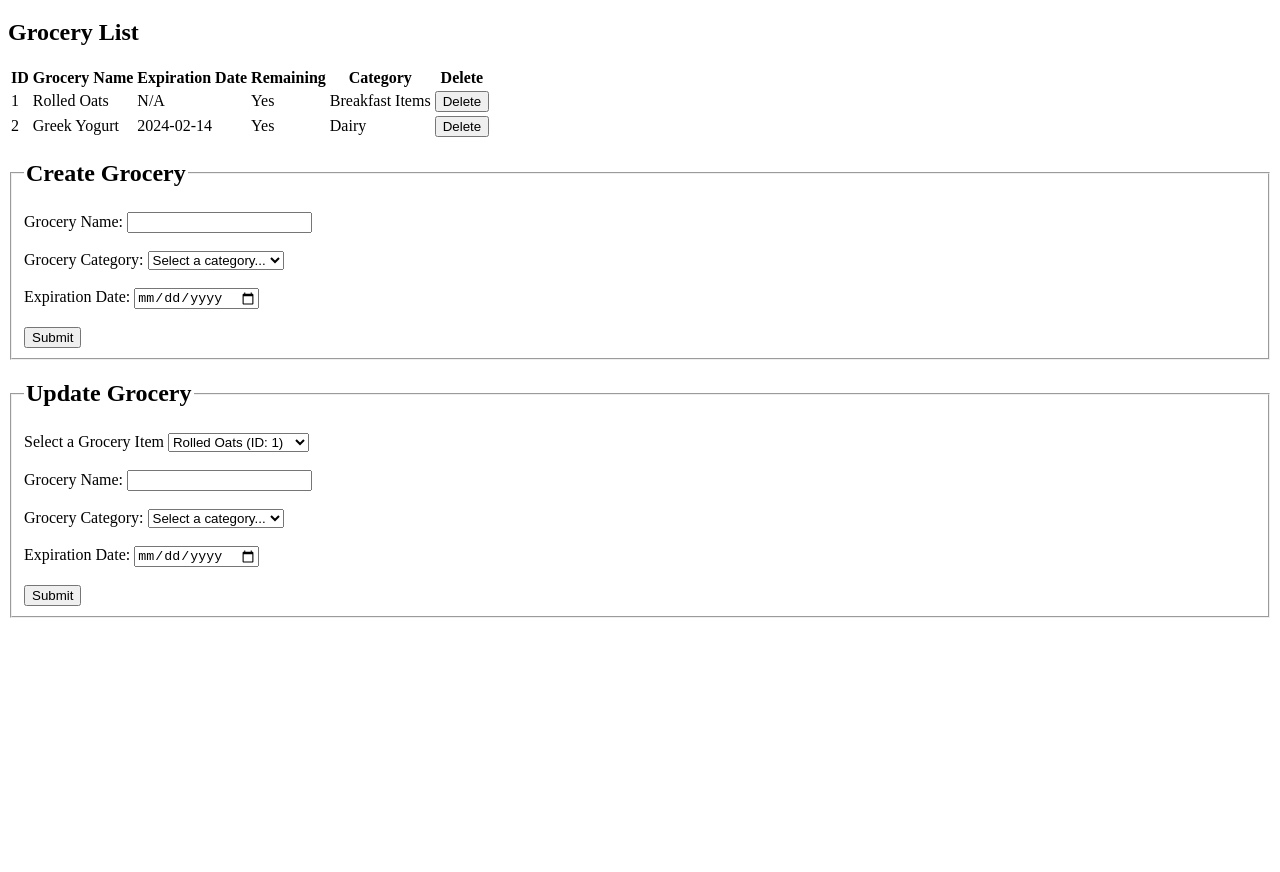
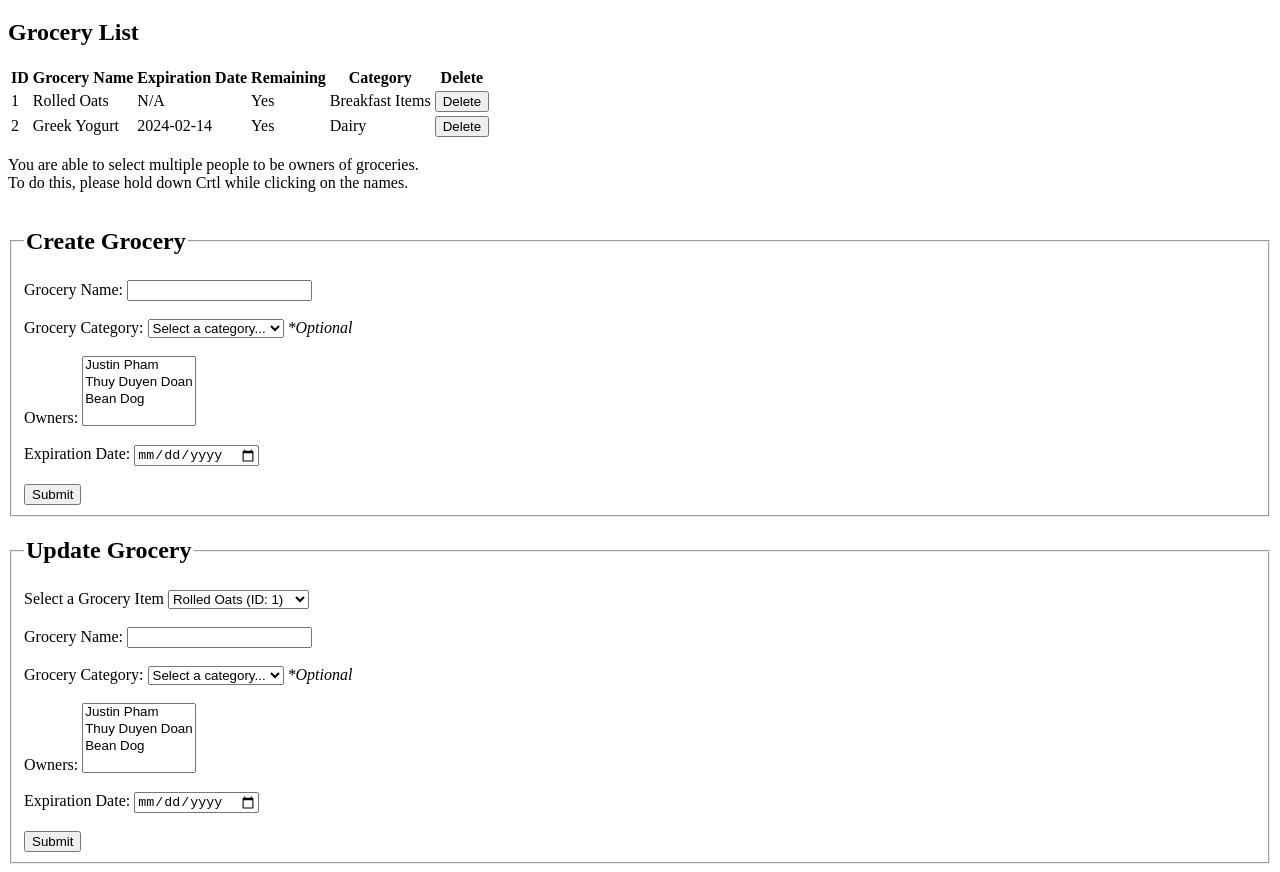
Before and after one commit to justpham/CS340-FridgeSpace, a plain HTML site: page FridgeSpaceWebsite/public/groceries.html in a window 1280 px wide. Shown: the part 146-1018 px from the top of the page. Before the commit the page ends 800 px from the top, so only its background shows below. Drawn offline with Linux system fonts and the light colour scheme.

Commit message:
Created Insert Option for Intersection Tables

```diff
--- a/FridgeSpaceWebsite/public/groceries.html
+++ b/FridgeSpaceWebsite/public/groceries.html
@@ -53,6 +53,8 @@
         </tr>
     </table>
 
+    <p>You are able to select multiple people to be owners of groceries.<br>To do this, please hold down Crtl while clicking on the names.</p>
+
     <div class="section">
         <form id="create-grocery">
             <fieldset>
@@ -77,8 +79,14 @@
                     <option value="sauces">Sauces</option>
                     <option value="spices">Spices</option>
                     <option value="others">Others</option>
+                </select> <em> *Optional</em> <br> <br>
+
+                <label for="ownership">Owners:</label>
+                <select name="ownership" id="ownership" required multiple>
+                    <option value="1">Justin Pham</option>
+                    <option value="2">Thuy Duyen Doan</option>
+                    <option value="3">Bean Dog</option>
                 </select> <br> <br>
-
 
 
                 <label for="expiration_date">Expiration Date:</label>
@@ -89,9 +97,11 @@
 
         </form>
 
+    </div>
+
     <div class="section">
 
-            <form id="create-grocery">
+        <form id="update-grocery">
             <fieldset>
                 <legend> <h2>Update Grocery</h2> </legend>
 
@@ -105,7 +115,7 @@
                 <input type="text" id="grocery_name" name="grocery_name" required><br><br>
 
                 <label for="category">Grocery Category:</label>
-                    <select name="category" id="category" required>
+                <select name="category" id="category">
                     <option value="">Select a category...</option>
                     <option value="dairy">Dairy</option>
                     <option value="meat">Meat</option>
@@ -121,9 +131,14 @@
                     <option value="sauces">Sauces</option>
                     <option value="spices">Spices</option>
                     <option value="others">Others</option>
+                </select> <em> *Optional</em> <br> <br>
+
+                <label for="ownership">Owners:</label>
+                <select name="ownership" id="ownership" required multiple>
+                    <option value="1">Justin Pham</option>
+                    <option value="2">Thuy Duyen Doan</option>
+                    <option value="3">Bean Dog</option>
                 </select> <br> <br>
-
-
 
                 <label for="expiration_date">Expiration Date:</label>
                 <input type="date" id="expiration_date" name="expiration_date"><br><br>
@@ -132,5 +147,6 @@
             </fieldset>
 
         </form>
+    </div>
 </body>
 </html>
```
Also changed, not shown: FridgeSpaceWebsite/public/activity_logs.html (+10 -1 lines). Lines whose indentation alone changed are shown as unchanged.
